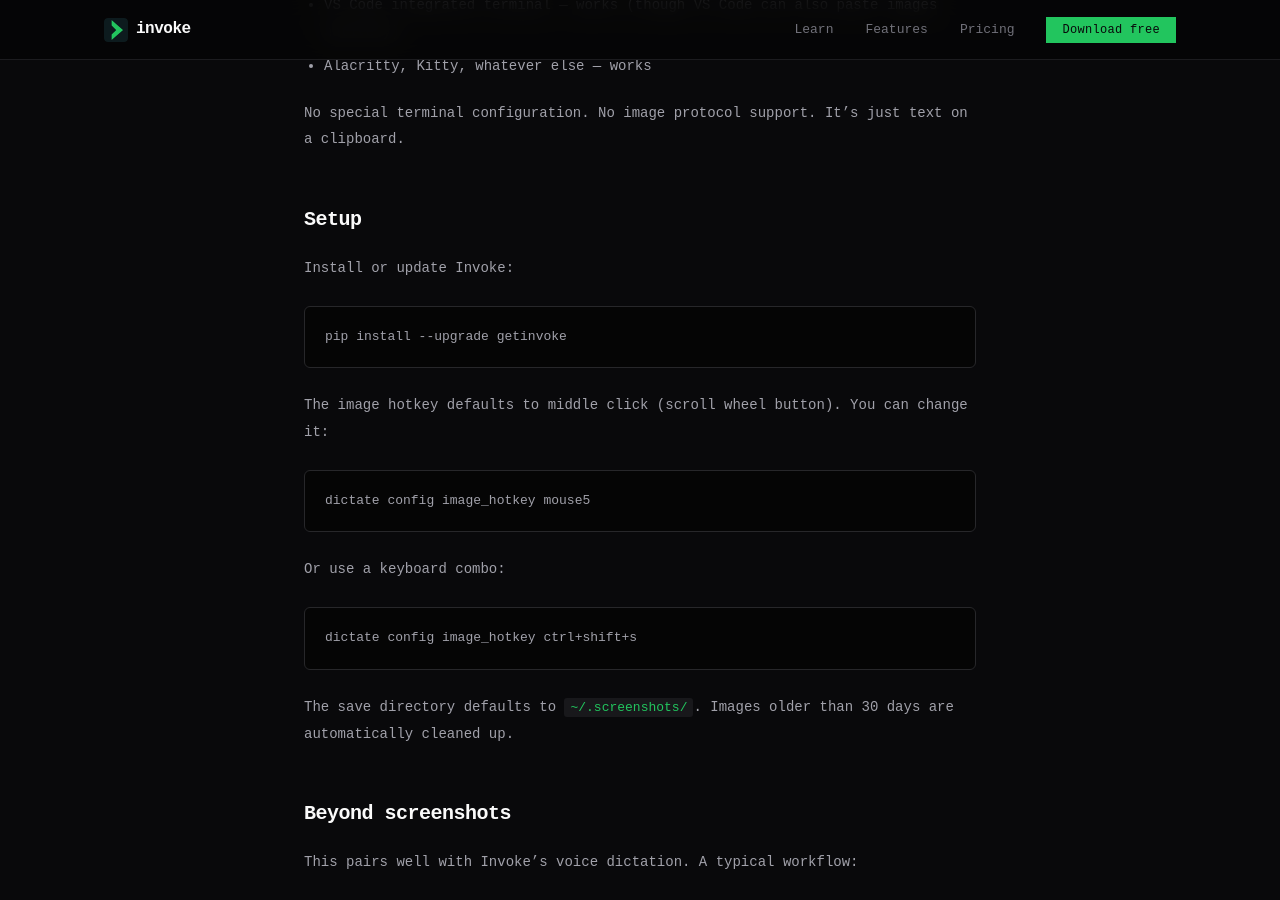
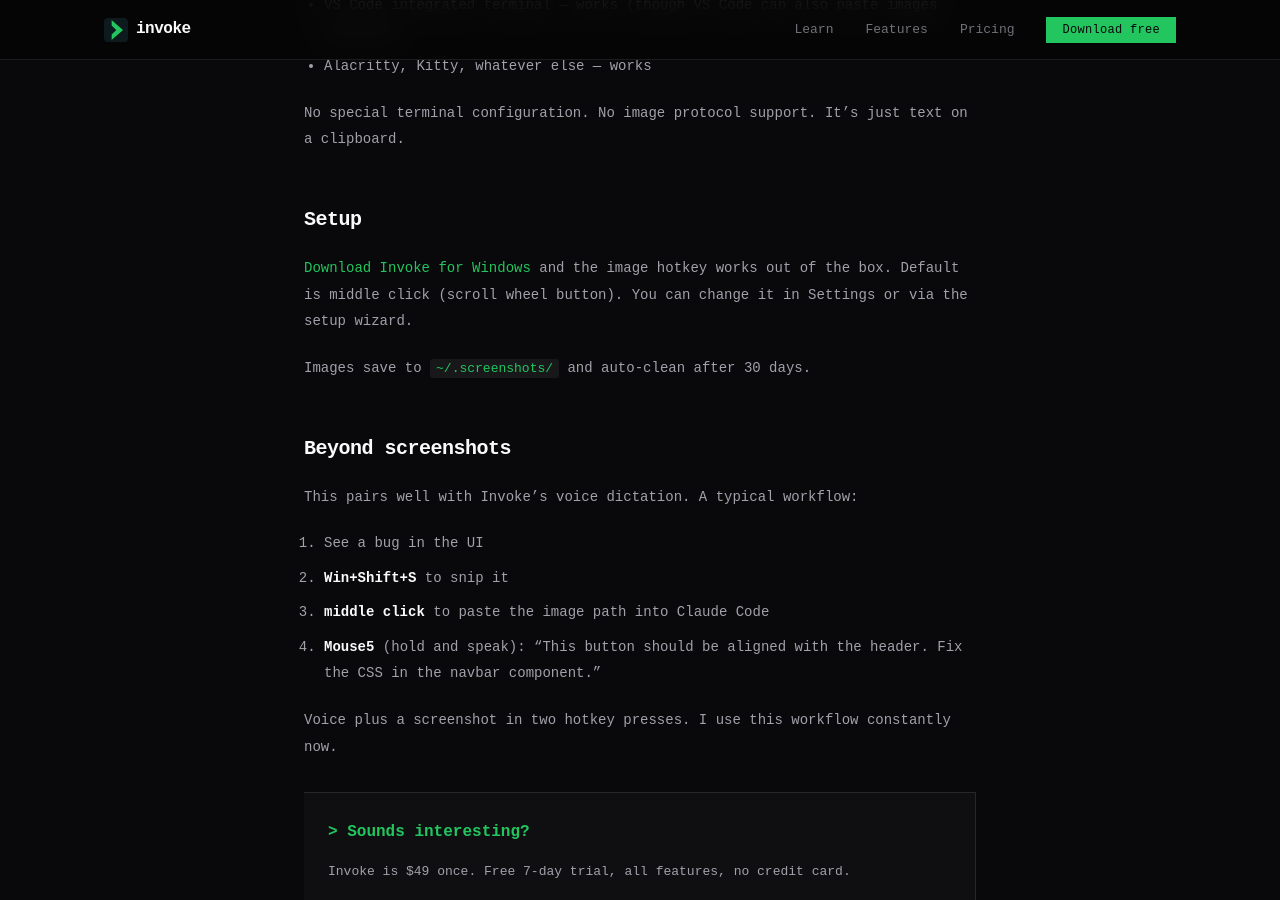
Before and after one commit to zmroth/getinvoke.dev, a Jekyll site: the page built from _posts/2026-03-13-screenshot-paste-claude-code-terminal.md, in a window 1280 px wide and 900 px high, scrolled down 2294 px. Built offline with Jekyll 4.4.1, drawn with Linux system fonts in a browser that asks for light colours.

Commit message:
Final launch sweep: fix 8 issues caught in audit
CRITICAL fixes:
- Removed pip install instructions from screenshot blog post
- Removed macOS DMG download and pip install[mlx] references from
  local-voice-to-text post
- Fixed macwhisper post claiming macOS/Linux are "available" (now
  says "coming soon")
- Removed "MLX on Apple Silicon" from homepage feature card
- Fixed GPU comparison tables in macwhisper/superwhisper posts
- Removed Linux pip claims from macwhisper post

IMPORTANT fixes:
- Removed thank-you page from sitemap (has noindex)
- GA4 purchase event no longer hardcodes $49 (was wrong for
  Invoke+ purchases)

MINOR fixes:
- Deleted dead cookie-banner.html include file
- Fixed duplicate phrasing in privacy policy

Co-Authored-By: Claude Opus 4.6 (1M context) <noreply@anthropic.com>

````diff
--- a/_posts/2026-03-13-screenshot-paste-claude-code-terminal.md
+++ b/_posts/2026-03-13-screenshot-paste-claude-code-terminal.md
@@ -65,25 +65,9 @@ No special terminal configuration. No image protocol support. It's just text on
 
 ## Setup
 
-Install or update Invoke:
+[Download Invoke for Windows](/download/) and the image hotkey works out of the box. Default is middle click (scroll wheel button). You can change it in Settings or via the setup wizard.
 
-```
-pip install --upgrade getinvoke
-```
-
-The image hotkey defaults to middle click (scroll wheel button). You can change it:
-
-```
-dictate config image_hotkey mouse5
-```
-
-Or use a keyboard combo:
-
-```
-dictate config image_hotkey ctrl+shift+s
-```
-
-The save directory defaults to `~/.screenshots/`. Images older than 30 days are automatically cleaned up.
+Images save to `~/.screenshots/` and auto-clean after 30 days.
 
 ## Beyond screenshots
 
--- a/index.html
+++ b/index.html
@@ -1165,7 +1165,7 @@ footer .container {
       <div class="feature reveal">
         <i class="feature-icon">&lt;1s</i>
         <h3>Sub-second on GPU</h3>
-        <p>Whisper runs on your GPU — CUDA on NVIDIA, MLX on Apple Silicon. A 30-second recording transcribes in under a second. CPU fallback included.</p>
+        <p>Whisper runs on your GPU — NVIDIA CUDA. A 30-second recording transcribes in under a second. CPU fallback included.</p>
       </div>
       <div class="feature reveal">
         <i class="feature-icon">&#9654;</i>
--- a/sitemap.xml
+++ b/sitemap.xml
@@ -76,11 +76,6 @@
     <priority>0.7</priority>
   </url>
   <url>
-    <loc>https://getinvoke.dev/thank-you/</loc>
-    <changefreq>yearly</changefreq>
-    <priority>0.1</priority>
-  </url>
-  <url>
     <loc>https://getinvoke.dev/privacy/</loc>
     <changefreq>yearly</changefreq>
     <priority>0.3</priority>
--- a/thank-you/index.html
+++ b/thank-you/index.html
@@ -144,7 +144,7 @@ footer .container { max-width: 1120px; margin: 0 auto; padding: 0 24px; display:
 <!-- GA4 purchase conversion event -->
 <script>
 if(typeof gtag==='function'){
-  gtag('event','purchase',{transaction_id:'thankyou_'+Date.now(),value:49,currency:'USD'});
+  gtag('event','purchase',{transaction_id:'thankyou_'+Date.now(),currency:'USD'});
 }
 </script>
 
````
Also changed, not shown: _includes/cookie-banner.html (deleted, +0 -26 lines), _posts/2026-03-12-local-voice-to-text-coding.md (+2 -2 lines), _posts/2026-03-13-macwhisper-alternative-invoke.md (+2 -2 lines), _posts/2026-03-13-superwhisper-alternative-windows.md (+1 -1 lines).
